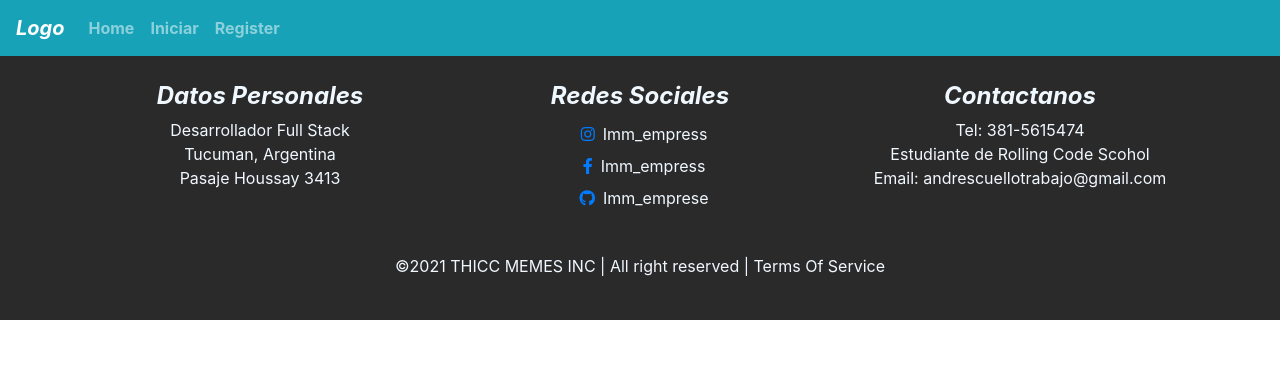
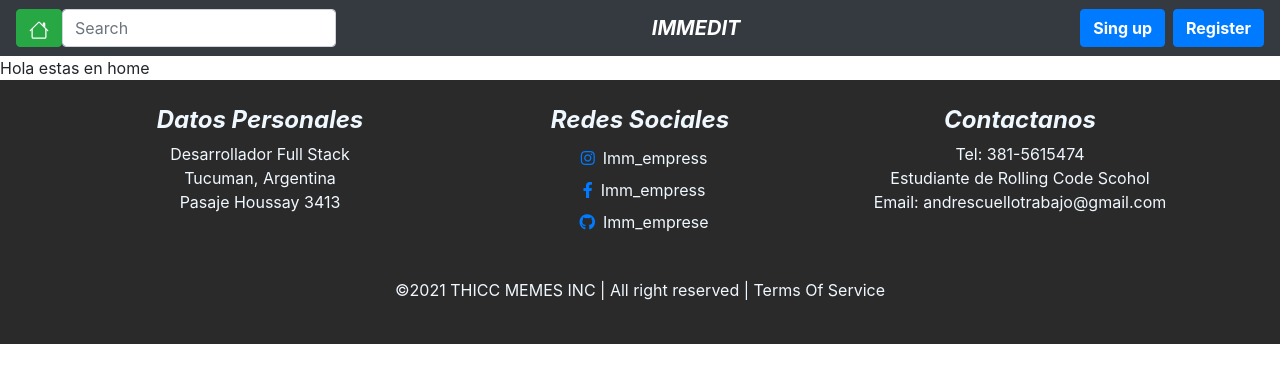
Before and after one commit to MateoMax-hub/Imm-frontend, a React (Create React App) app: page / in a window 1280 px wide. Shown: the top 382 px of the page. Built offline with nearby package versions, Linux system fonts and the light colour scheme.

Commit message:
actualizar cambios ingresados en repositorio

```diff
--- a/src/App.css
+++ b/src/App.css
@@ -5,11 +5,11 @@
   display: flex;
   justify-content: center;
   width: 100%;
-  margin: 2% 0px;
+  margin: 4% 0px;
 }
 .DentroDeForm{
   width: 50%;
-  padding: 4%;
+  padding: 3%;
   border: 2px solid rgba(49, 48, 48, 0.705);
   border-radius: 1rem;
 }
@@ -18,3 +18,7 @@
   padding: 2% 0%;
   color: aliceblue;
 }
+.navBar{
+  display: flex;
+  justify-content: space-between;
+}
--- a/src/App.js
+++ b/src/App.js
@@ -10,17 +10,20 @@ import Header from './components/Header/NavBar';
 import Footer from './components/Footer/Footer';
 
 function App() {
-    const [routes, setRoutes] = useState();
     const [token, setToken] = useState(localStorage.getItem('token'));
 
     return (
         <Router>
-            <Header setRoutes={setRoutes} token={token} />
             <Switch>
                 <Route path="/" exact>
-                    {routes === 'home' && <div>Hola estas en home</div>}
-                    {routes === 'login' && <Login setRoutes={setRoutes} setToken={setToken} />}
-                    {routes === 'register' && <Register setRoutes={setRoutes} setToken={setToken} />}
+                    <Header token={token} />
+                    <div>Hola estas en home</div>
+                </Route>
+                <Route path="/login">
+                    <Login setToken={setToken} />
+                </Route>
+                <Route path="/register">
+                    <Register setToken={setToken} />
                 </Route>
             </Switch>
             <Footer />
--- a/src/components/Footer/Footer.js
+++ b/src/components/Footer/Footer.js
@@ -1,6 +1,4 @@
-import React from 'react';
-
-export default function footer() {
+const Footer = () => {
     return (
         <div className="Footer">
             <div className="main-footer">
@@ -68,3 +66,4 @@ export default function footer() {
         </div>
     );
 }
+export default Footer;
--- a/src/components/Header/NavBar.js
+++ b/src/components/Header/NavBar.js
@@ -1,9 +1,9 @@
-import { Navbar, Nav, Button } from 'react-bootstrap';
+import { Navbar, Nav, Button, Form, Dropdown, FormControl } from 'react-bootstrap';
 import { useEffect, useState } from 'react';
 import { NavLink } from 'react-router-dom';
 import axios from 'axios';
 
-const Login = ({ setRoutes, token }) => {
+const Login = ({ token }) => {
     const [user, Setuser] = useState('');
 
     useEffect(() => {
@@ -29,38 +29,78 @@ const Login = ({ setRoutes, token }) => {
     };
     return (
         <div>
-            <Navbar bg="info" variant="dark">
+            <Navbar bg="dark" variant="dark">
+                <Navbar.Collapse className="navBar" id="basic-navbar-nav">
+                    <div>
+                        <Nav className="mr-auto">
+                            <Form inline>
+                                <Button variant="success">
+                                    <svg
+                                        xmlns="http://www.w3.org/2000/svg"
+                                        width="20"
+                                        height="20"
+                                        fill="currentColor"
+                                        class="bi bi-house"
+                                        viewBox="0 0 16 16"
+                                    >
+                                        <path
+                                            fill-rule="evenodd"
+                                            d="M2 13.5V7h1v6.5a.5.5 0 0 0 .5.5h9a.5.5 0 0 0 .5-.5V7h1v6.5a1.5 1.5 0 0 1-1.5 1.5h-9A1.5 1.5 0 0 1 2 13.5zm11-11V6l-2-2V2.5a.5.5 0 0 1 .5-.5h1a.5.5 0 0 1 .5.5z"
+                                        />
+                                        <path
+                                            fill-rule="evenodd"
+                                            d="M7.293 1.5a1 1 0 0 1 1.414 0l6.647 6.646a.5.5 0 0 1-.708.708L8 2.207 1.354 8.854a.5.5 0 1 1-.708-.708L7.293 1.5z"
+                                        />
+                                    </svg>
+                                </Button>
+                                <FormControl type="text" placeholder="Search" className="" />
+                            </Form>
+                        </Nav>
+                    </div>
+                    <div>
                         <Navbar.Brand>
                             <b>
-                        <i>Logo</i>
+                                <i>IMMEDIT</i>
                             </b>
                         </Navbar.Brand>
-                <Navbar.Collapse id="basic-navbar-nav">
-                    <Nav className="mr-auto">
-                        <Nav.Link onClick={() => setRoutes('home')}>
-                            <b>Home</b>
-                        </Nav.Link>
+                    </div>
+                    <div className="d-flex">
+                        <div className="ml-2">
                             {!token && (
-                            <Nav.Link onClick={() => setRoutes('login')}>
-                                <b>Iniciar</b>
-                            </Nav.Link>
+                                <Button as={NavLink} to="/login">
+                                    <b>Sing up</b>
+                                </Button>
                             )}
+                        </div>
+                        <div className="ml-2">
                             {!token && (
-                            <Nav.Link onClick={() => setRoutes('register')}>
+                                <Button as={NavLink} to="/register">
                                     <b>Register</b>
-                            </Nav.Link>
+                                </Button>
                             )}
-                    </Nav>
+                        </div>
                         {token && (
-                        <div>
-                            <b className="m-2">
-                                <i>{user}</i>
-                            </b>
-                            <Button onClick={handleLogOut} size="sm" variant="dark">
+                            <div className="d-flex">
+                                <div className="ml-2">
+                                    <Dropdown>
+                                        <Dropdown.Toggle variant="success" id="dropdown-basic">
+                                            perfil de <i>{user}</i>
+                                        </Dropdown.Toggle>
+
+                                        <Dropdown.Menu>
+                                            <Dropdown.Item href="/">Pedidos</Dropdown.Item>
+                                            <Dropdown.Item href="/">Galeria</Dropdown.Item>
+                                            <Dropdown.Item href="/">Configuraciones</Dropdown.Item>
+                                            <Dropdown.Item href="/">Soporte</Dropdown.Item>
+                                            <Dropdown.Item onClick={handleLogOut}>
                                                 Cerrar sesion
-                            </Button>
+                                            </Dropdown.Item>
+                                        </Dropdown.Menu>
+                                    </Dropdown>
+                                </div>
                             </div>
                         )}
+                    </div>
                 </Navbar.Collapse>
             </Navbar>
         </div>
--- a/src/components/Login/Login.js
+++ b/src/components/Login/Login.js
@@ -2,7 +2,7 @@ import { Form, Button } from "react-bootstrap";
 import { useState } from "react";
 import axios from "axios";
 
-const Login = ({ setRoutes, setToken }) => {
+const Login = ({ setToken }) => {
   const [input, setInput] = useState({ });
   const HandleSubmit = async (e) => {
     e.preventDefault();
@@ -12,8 +12,8 @@ const Login = ({ setRoutes, setToken }) => {
         input
       );
       localStorage.setItem("token", data);
-      setRoutes('home')
       setToken(data)
+      window.location.href="/"
     } catch (error) {
       console.log(error);
     }
@@ -51,6 +51,9 @@ const Login = ({ setRoutes, setToken }) => {
             <b> Iniciar Sesion</b>
           </Button>
         </Form>
+        <div className="mt-2">
+          <a href="/register">aun no tienes cuenta, registrate ahora mismo?</a>
+        </div>
       </div>
     </div>
   );
--- a/src/components/Register/Register.js
+++ b/src/components/Register/Register.js
@@ -2,7 +2,7 @@ import { Form, Button } from "react-bootstrap";
 import { useState } from "react";
 import axios from "axios";
 
-const Register = ({ setRoutes, setToken }) => {
+const Register = ({ setToken }) => {
   const [input, setInput] = useState({});
   const HandleSubmit = async (e) => {
     e.preventDefault();
@@ -13,7 +13,6 @@ const Register = ({ setRoutes, setToken }) => {
         input
       );
       localStorage.setItem("token", data);
-      setRoutes('login')
       setToken(data)
     } catch (error) {
       console.log("datos de error", error);
@@ -62,6 +61,9 @@ const Register = ({ setRoutes, setToken }) => {
             <b>Register</b>
           </Button>
         </Form>
+        <div className="mt-2">
+          <a href="/login">Si ya tienes cuenta, click me</a>
+        </div>
       </div>
     </div>
   );
```
Lines whose indentation alone changed are shown as unchanged.
